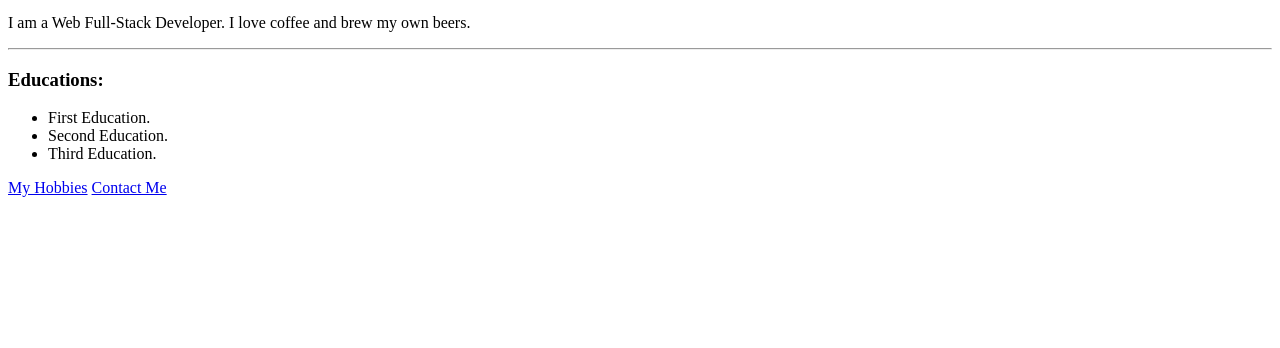
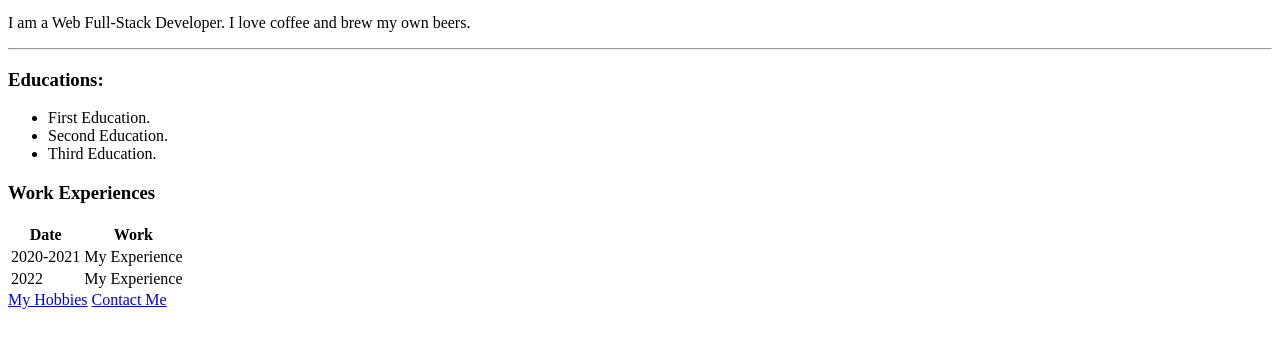
Before and after one commit to dhiaaalshalabi/web-development-bootcamp, a plain HTML site: page HTML - Personal Site/index.html in a window 1280 px wide. Shown: the part 312-660 px from the top of the page. Drawn offline with Linux system fonts and the light colour scheme.

Commit message:
Added experiences table.

```diff
--- a/HTML - Personal Site/index.html
+++ b/HTML - Personal Site/index.html
@@ -20,6 +20,27 @@
         <li>Second Education.</li>
         <li>Third Education.</li>
     </ul>
+    <h3>Work Experiences</h3>
+    <table>
+        <thead>
+            <tr>
+                <th>Date</th>
+                <th>Work</th>
+            </tr>
+        </thead>
+        <tbody>
+            <tr>
+                <td>2020-2021</td>
+                <td>My Experience</td>
+            </tr>
+            <tr>
+                <td>2022</td>
+                <td>My Experience</td>
+            </tr>
+        </tbody>
+        <tfoot>
+        </tfoot>
+    </table>
     <a href="hobbies.html">My Hobbies</a>
     <a href="contact-me.html">Contact Me </a>
 </body>
```
